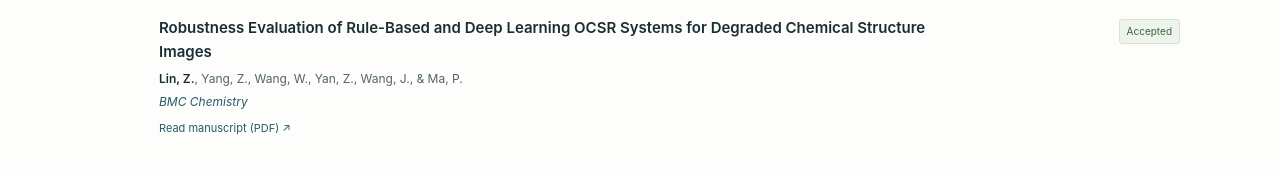
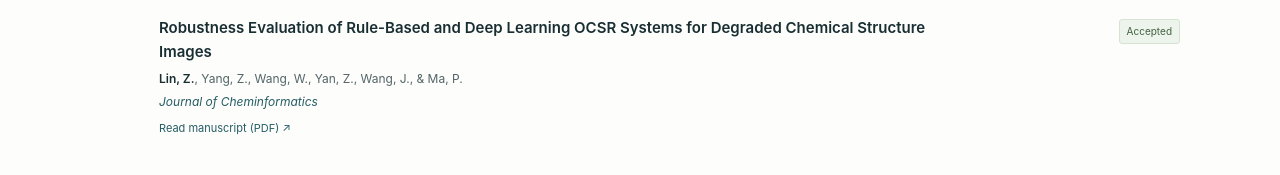
Before and after one commit to kresslesslin/kresslesslinzs.github.io, a plain HTML site: page index.html in a window 1280 px wide. Shown: the part 4950-5125 px from the top of the page. Drawn offline with Linux system fonts and the light colour scheme.

Commit message:
Update OCSR paper journal

```diff
--- a/index.html
+++ b/index.html
@@ -491,7 +491,7 @@ body:has(#kiln-support-images[open]){overflow:hidden}
                 <div class="publication-copy">
                   <h4><a href="OCSR-Manuscript.pdf" target="_blank" rel="noopener">Robustness Evaluation of Rule-Based and Deep Learning OCSR Systems for Degraded Chemical Structure Images</a></h4>
                   <p><strong>Lin, Z.</strong>, Yang, Z., Wang, W., Yan, Z., Wang, J., &amp; Ma, P.</p>
-                  <p class="journal">BMC Chemistry</p>
+                  <p class="journal">Journal of Cheminformatics</p>
                   <div class="publication-resources"><a href="OCSR-Manuscript.pdf" target="_blank" rel="noopener">Read manuscript (PDF) ↗</a></div>
                 </div>
                 <span class="status accepted">Accepted</span>
```
